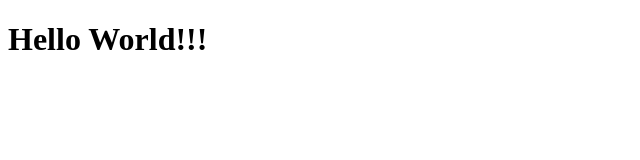
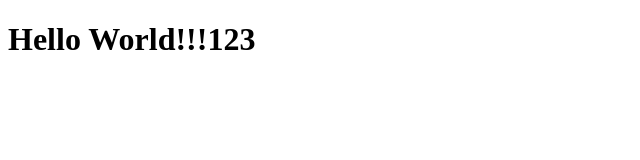
Before and after one commit to adindaysafitri/exercise1-revoU, a plain HTML site: page index.html in a window 1280 px wide. Shown: the full height of the page, 0-640 px from the left. Drawn offline with Linux system fonts and the light colour scheme.

Commit message:
second commit

```diff
--- a/index.html
+++ b/index.html
@@ -4,6 +4,6 @@
         <title>Hello World</title>
     </head>
     <body>
-        <h1>Hello World!!!</h1>
+        <h1>Hello World!!!123</h1>
     </body>
 </html>
```
